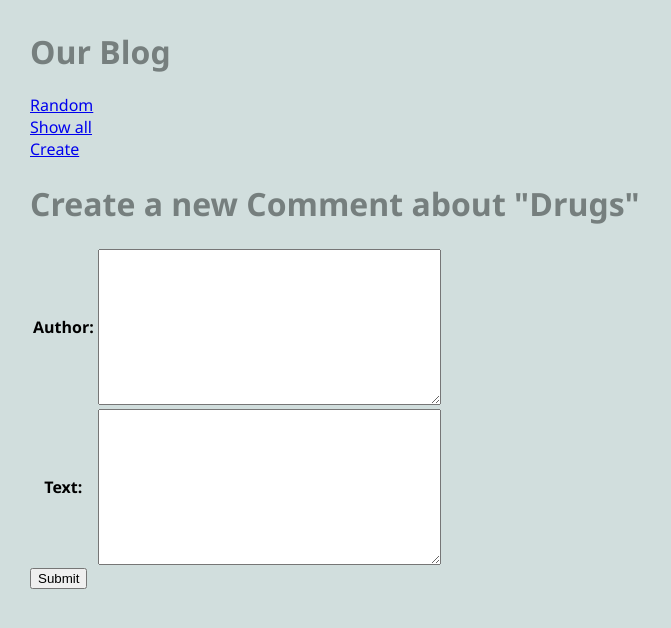
After one commit to a-yannarouse/Class-Projects, a Django app: page /blog/article/1/create_comment in a window 1280 px wide. The commit adds this page. Shown: the top 628 px of the page, without its empty margins (0-671 px from the left). Run offline with Django 5.2, Linux system fonts and the light colour scheme; data comes from the database, SQL or seed files in the repository; both versions use the stored data as it was after the commit; lists and menus that the app fills with data are empty.

Commit message:
Finished Assignment 6 - Task 1

```diff
--- a/blog/admin.py
+++ b/blog/admin.py
@@ -1,5 +1,6 @@
 from django.contrib import admin
-from .models import Article
+from .models import Article, Comment
 
 # Register your models here.
 admin.site.register(Article)
+admin.site.register(Comment)
--- /dev/null
+++ b/blog/forms.py
@@ -0,0 +1,19 @@
+# Description: define the forms that we use for create/update/delete operations.
+from django import forms
+from .models import Article, Comment
+
+class CreateArticleForm(forms.ModelForm):
+    ''' Form to add a new article to the database.'''
+
+    class Meta:
+        ''' Define the model and fields of the form.'''
+        model = Article
+        fields = ['title', 'author', 'text', 'image_url']
+
+class CreateCommentForm(forms.ModelForm):
+    ''' Form to add a new comment to the database.'''
+
+    class Meta:
+        ''' Define the model and fields of the form.'''
+        model = Comment
+        fields = ['author', 'text',]
--- a/blog/models.py
+++ b/blog/models.py
@@ -1,4 +1,5 @@
 from django.db import models
+from django.urls import reverse
 
 # Create your models here.
 class Article(models.Model):
@@ -14,3 +15,25 @@ class Article(models.Model):
     def __str__(self):
         ''' Return a string representation of this model instance.'''
         return f'{self.title} by {self.author}'
+
+    def get_absolute_url(self):
+        ''' Return a URL to display one instance of this object.'''
+        return reverse('article', kwargs={'pk': self.pk})
+
+    def get_all_comments(self):
+        ''' Return all comments for this article.'''
+        comments = Comment.objects.filter(article=self)
+        return comments
+
+class Comment(models.Model):
+    ''' Encapsulate the data of a comment on a blog article.'''
+
+    # data attributes of the Comment object
+    article = models.ForeignKey(Article, on_delete=models.CASCADE)
+    author = models.TextField(blank=False)
+    text = models.TextField(blank=False)
+    published = models.DateTimeField(auto_now=True)
+
+    def __str__(self):
+        ''' Return a string representation of this Comment.'''
+        return f'{self.text}'
--- a/blog/templates/blog/base.html
+++ b/blog/templates/blog/base.html
@@ -12,8 +12,9 @@
             <h1> Our Blog </h1>
             <nav>
                 <ul>
-                    <li><a href="{% url 'random' %}"> Random </a></li>
-                    <li><a href="{% url 'show_all' %}"> Show all </a></li>
+                    <li><a href="{% url 'random' %}"> Random </a></li><br>
+                    <li><a href="{% url 'show_all' %}"> Show all </a></li><br>
+                    <li><a href="{% url 'create_article' %}"> Create </a></li>
                 </ul>
             </nav>
         </head>
--- /dev/null
+++ b/blog/templates/blog/create_comment_form.html
@@ -0,0 +1,16 @@
+<!-- blog/create_comment_form.html -->
+{% extends 'blog/base.html' %}
+
+{% block content %}
+<h1> Create a new Comment about "{{ article.title }}"</h1>
+
+<form method="POST">
+    {% csrf_token %}
+    <table>
+        {{ form.as_table }}
+    </table>
+
+    <input type="submit" name="submit" value="Submit">
+</form>
+
+{% endblock %}
--- a/blog/urls.py
+++ b/blog/urls.py
@@ -1,10 +1,12 @@
 # blog/urls.py
 
 from django.urls import path
-from .views import ShowAllView, ArticleView, RandomArticleView
+from .views import * #ShowAllView, ArticleView, RandomArticleView
 
 urlpatterns = [
-    path("", RandomArticleView.as_view(), name="random"),
-    path("show_all", ShowAllView.as_view(), name="show_all"),
+    path('', RandomArticleView.as_view(), name="random"),
+    path('show_all', ShowAllView.as_view(), name="show_all"),
+    path('article/create', CreateArticleView.as_view(), name="create_article"),
     path('article/<int:pk>', ArticleView.as_view(), name='article'),
+    path('article/<int:pk>/create_comment', CreateCommentView.as_view(), name="create_comment"),
 ]
--- a/blog/views.py
+++ b/blog/views.py
@@ -1,7 +1,9 @@
 import random
 from django.shortcuts import render
-from django.views.generic import ListView, DetailView
+from django.views.generic import ListView, DetailView, CreateView
 from .models import Article
+from .forms import CreateArticleForm, CreateCommentForm
+from django.urls import reverse
 
 # Create your views here.
 class ShowAllView(ListView):
@@ -28,3 +30,67 @@ class RandomArticleView(DetailView):
         all_articles = Article.objects.all()
         article = random.choice(all_articles)
         return article
+
+class CreateArticleView(CreateView):
+    ''' A view to handle creation of a new article.
+        (1) display the HTML form to user (GET)
+        (2) process the form submission and store the new Article object (POST)
+    '''
+
+    form_class = CreateArticleForm
+    template_name = "blog/create_article_form.html"
+    success_url = "/blog/show_all"
+
+    def form_valid(self, form):
+        ''' Save the form data to the database.'''
+        form.save()
+        return super().form_valid(form)
+
+class CreateCommentView(CreateView):
+    ''' A view to handle creation of a new comment on an Article.'''
+
+    form_class = CreateCommentForm
+    template_name = "blog/create_comment_form.html"
+
+    def get_success_url(self):
+        ''' Provide a URL to redirect to after creating a new comment.'''
+
+        # create and return a URL:
+        # return reverse('show_all') # not ideal;
+
+        # retrieve the PK from the URL pattern
+        pk = self.kwargs['pk']
+        # call reverse to generate the URL for this article
+        return reverse('article', kwargs={'pk': pk})
+
+    def get_context_data(self):
+        ''' Return the dictionary of context variables for use in the template.'''
+
+        # calling the superclass method
+        context = super().get_context_data()
+
+        # find/all the article to the context data
+        # retrieve the PK from the URL pattern
+        pk = self.kwargs['pk']
+        article = Article.objects.get(pk=pk)
+
+        # add this article into the context dictionary
+        context['article'] = article
+        return context
+
+    def form_valid(self, form):
+        ''' This method handles the form and saves the new object to the Django database.
+        We need to add the foreign key (of the Article) to the Comment object before saving
+        it to the database.
+        '''
+
+        # instrument our code to display form fields:
+        print(f"CreateCommentView.form_valid: form.cleaned_data={form.cleaned_data}")
+
+        pk = self.kwargs['pk']
+        article = Article.objects.get(pk=pk)
+        # attach the article to the comment
+        form.instance.article = article # set the FK
+
+        # delegate the work to the superclass methom form_valid:
+        return super().form_valid(form)
--- a/mini_fb/admin.py
+++ b/mini_fb/admin.py
@@ -2,7 +2,8 @@
 # Author: A'Yanna Rouse (yanni620@bu.edu), 02/11/2025
 # Description: This file contains the admin settings for the Profile model.
 from django.contrib import admin
-from .models import Profile
+from .models import Profile, StatusMessage
 
 # Register your models here.
 admin.site.register(Profile)
+admin.site.register(StatusMessage)
```
Also changed, not shown: blog/templates/blog/article.html (+16 -4 lines), blog/templates/blog/create_article_form.html (added, +16 -0 lines), mini_fb/Templates/mini_fb/show_profile.html (+10 -3 lines), mini_fb/models.py (+16 -0 lines), blog/migrations/0003_comment.py (added), db.sqlite3, mini_fb/migrations/0002_statusmessage.py (added), 1 other file.
